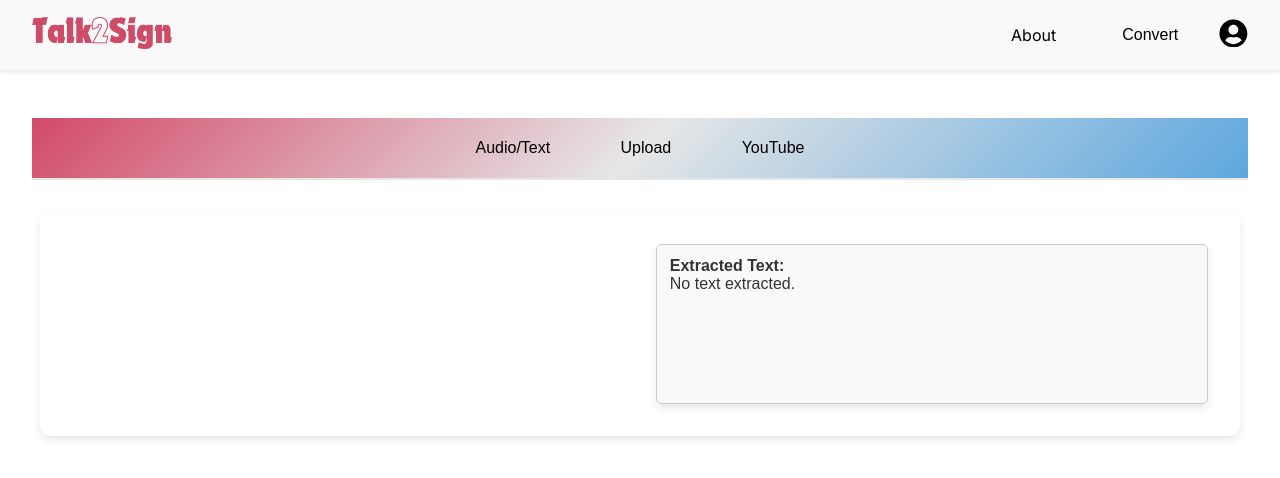
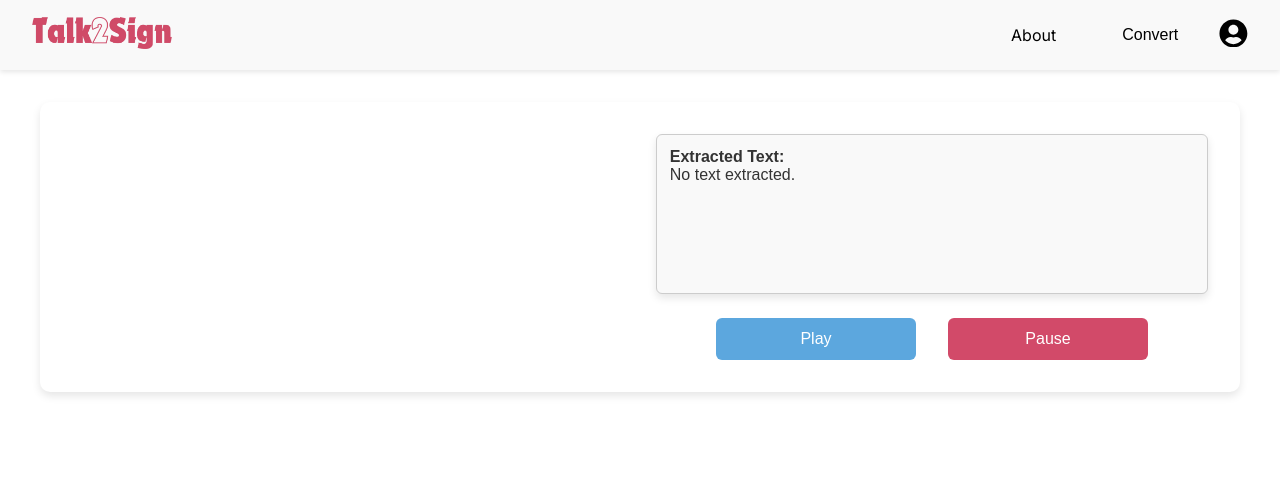
Before and after one commit to NifraWahaj/Talk2Sign, a React (Vite) app in the folder frontend/: page /extracted-text in a window 1280 px wide. Shown: the top 478 px of the page. Built offline with nearby package versions, Linux system fonts and the light colour scheme; no server answers.

Commit message:
ocr working

```diff
--- a/frontend/src/pages/ExtractedTextPage.jsx
+++ b/frontend/src/pages/ExtractedTextPage.jsx
@@ -1,4 +1,3 @@
-// src/pages/ExtractedTextPage.jsx
 
 import React, { useState, useEffect, useRef } from "react";
 import { useLocation } from "react-router-dom";
@@ -10,8 +9,6 @@ import SubNavbar from "../components/SubNavbar";
 const ExtractedTextPage = () => {
   const location = useLocation();
   const initialText = location.state?.extractedText || "";
-// Missing this in your ExtractedTextPage
-const [activeTab, setActiveTab] = useState("Audio/Text");
 
   // OCR → translation → ASL state
   const [extractedText, setExtractedText] = useState(initialText);
@@ -71,23 +68,17 @@ const [activeTab, setActiveTab] = useState("Audio/Text");
 
   // genASL AWS call: only SignURL
   const generateASL = async (text) => {
-    console.log("genASL: requesting SignURL for:", text);
     setIsVideoLoading(true);
     setSignUrl("");
     setVideoError("");
-
     try {
       const res = await fetch(
         `https://z9h9o5zceb.execute-api.us-west-2.amazonaws.com/prod/sign?Text=${encodeURIComponent(
           text
         )}`
       );
-      console.log("genASL response status:", res.status);
-
       if (!res.ok) throw new Error(`Status ${res.status}`);
       const { SignURL } = await res.json();
-      console.log("genASL received SignURL:", SignURL);
-
       setSignUrl(SignURL);
     } catch (err) {
       console.error("genASL error:", err);
@@ -98,7 +89,6 @@ const [activeTab, setActiveTab] = useState("Audio/Text");
       setPlayDisabled(false);
     }
   };
-
 
   // Play / Pause controls
   const handlePlay = () => {
@@ -112,12 +102,6 @@ const [activeTab, setActiveTab] = useState("Audio/Text");
 
   return (
     <div className="extracted-text-page">
-       <SubNavbar
-        tabs={["Audio/Text", "Upload", "Youtube"]}
-        activeTab={activeTab}
-        onTabChange={setActiveTab}
-      />
-
       <div className="extracted-text-container">
 
         {/* ASL Video */}
@@ -147,12 +131,26 @@ const [activeTab, setActiveTab] = useState("Audio/Text");
               {extractedText || "No text extracted."}
             </p>
           </div>
-
+          <div className="extracted-text-buttons">
+            <button
+              className="extracted-play-button"
+              onClick={handlePlay}
+              disabled={playDisabled || isVideoLoading}
+            >
+              Play
+            </button>
+            <button
+              className="extracted-pause-button"
+              onClick={handlePause}
+              disabled={!playDisabled}
+            >
+              Pause
+            </button>
+          </div>
         </div>
       </div>
       <ToastContainer />
     </div>
   );
 };
-
 export default ExtractedTextPage;
```
